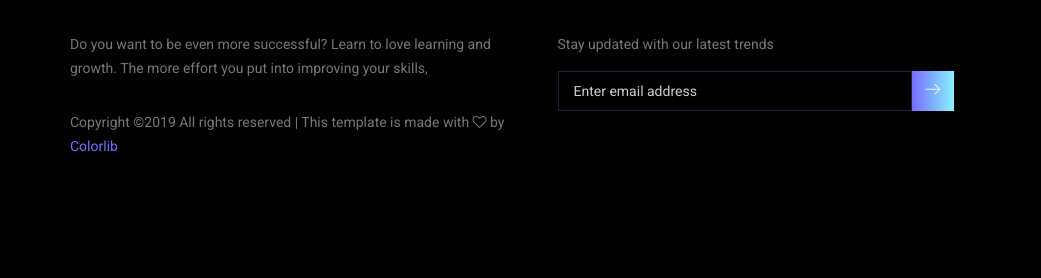
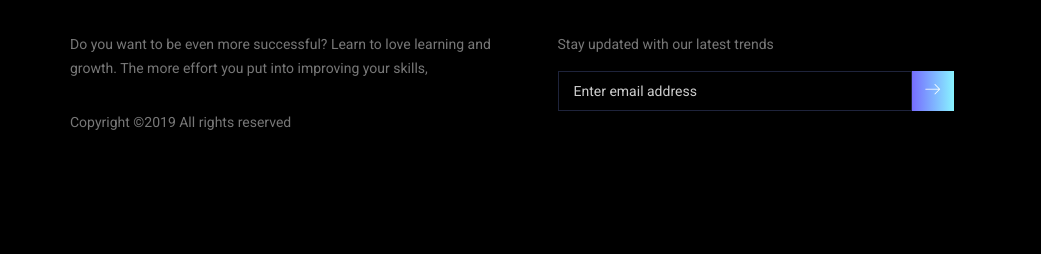
Before and after one commit to IanAMacMillan/CV-Website, a plain HTML site: page playur.html in a window 1280 px wide. Shown: the part 1067-1345 px from the top of the page, 0-1041 px from the left. After the commit the page ends 1321 px from the top, so only its background shows below. Drawn offline with Linux system fonts and the light colour scheme.

Commit message:
Update playur.html

```diff
--- a/playur.html
+++ b/playur.html
@@ -96,9 +96,8 @@
         						<h3>About Me</h3>
         					</div>
         					<p>Do you want to be even more successful? Learn to love learning and growth. The more effort you put into improving your skills,</p>
-        					<p><!-- Link back to Colorlib can't be removed. Template is licensed under CC BY 3.0. -->
-Copyright &copy;<script>document.write(new Date().getFullYear());</script> All rights reserved | This template is made with <i class="fa fa-heart-o" aria-hidden="true"></i> by <a href="https://colorlib.com" target="_blank">Colorlib</a>
-<!-- Link back to Colorlib can't be removed. Template is licensed under CC BY 3.0. --></p>
+        					<p>
+Copyright &copy;<script>document.write(new Date().getFullYear());</script> All rights reserved</p>
         				</aside>
         			</div>
         			<div class="col-lg-5 col-sm-6">
```
